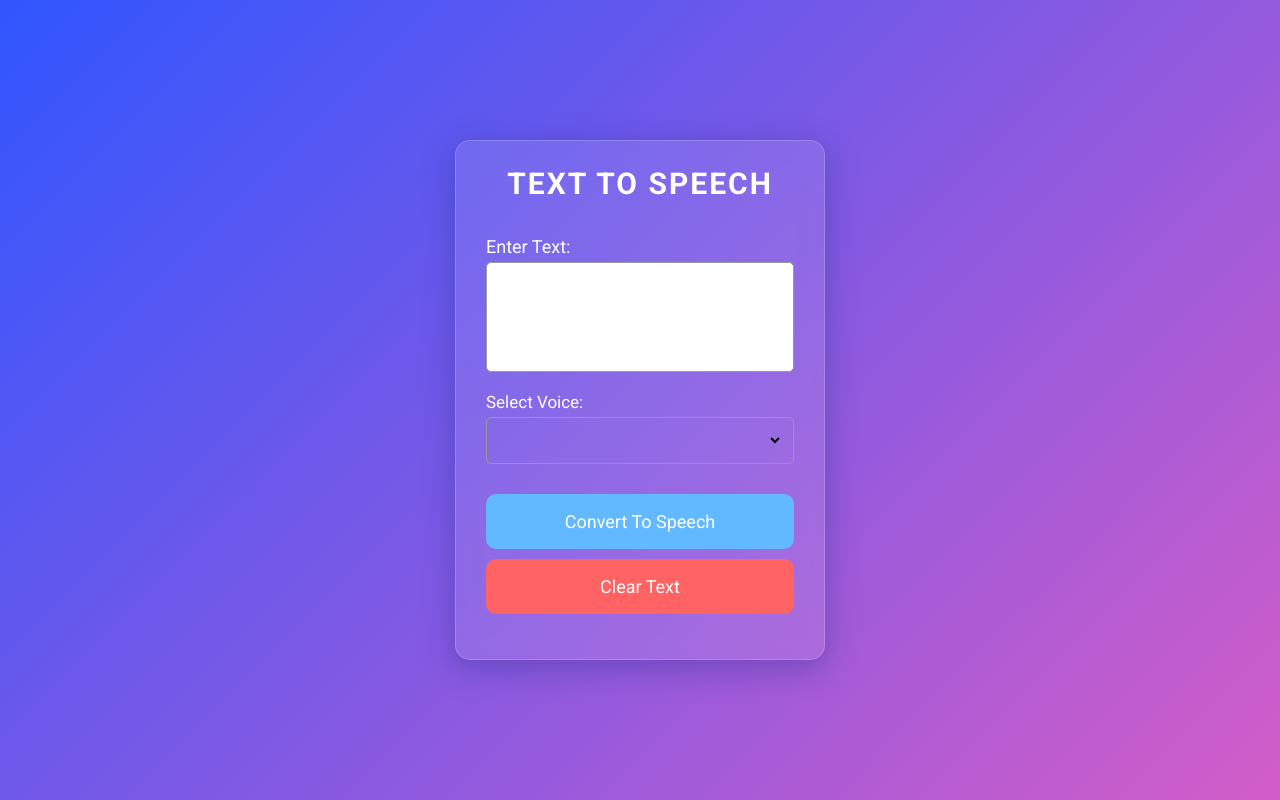
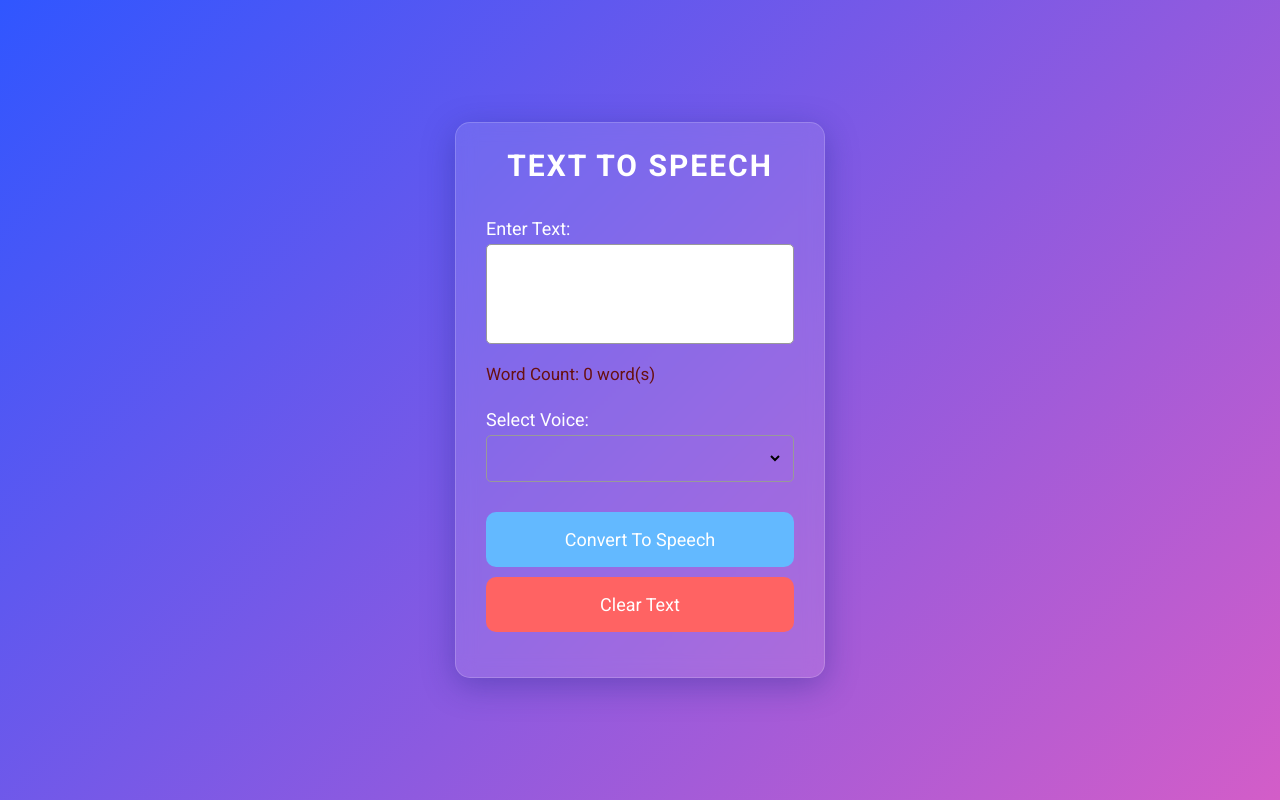
Before and after one commit to jsho982045/Text-To-Speech, a plain HTML site: page index.html in a window 1280 px wide. Drawn offline with Linux system fonts and the light colour scheme.

Commit message:
Added word count

```diff
--- a/index.html
+++ b/index.html
@@ -19,6 +19,9 @@
                 <textarea></textarea>
             </div>
             <div class="row">
+                <label class="word-count">Word Count: <span id="word-count">0</span></label>
+            </div>
+            <div class="row">
                 <label>Select Voice:</label>
                 <div class="outer">
                     <select></select>
--- a/script.js
+++ b/script.js
@@ -3,6 +3,7 @@ const textarea = document.querySelector("textarea"),
     speechBtn = document.querySelector("button");
     speakingIndicator = document.createElement("div");
     clearBtn = document.querySelector("#clear-text");
+    wordCountDisplay = document.querySelector("#word-count");
 
 let synth = speechSynthesis,
     isSpeaking = true;
@@ -43,6 +44,17 @@ function textToSpeech(text) {
 }
 
 
+textarea.addEventListener('input', updateWordCount);
+
+function updateWordCount() {
+    let text = textarea.value.trim();
+    let words = text.split(/\s+/).filter(function(n) { return n != '' });
+    wordCountDisplay.textContent = words.length + " word(s)";
+
+}
+updateWordCount();
+
+
 speakingIndicator.style.cssText = `
     text-align: center;
     color: white;
@@ -73,6 +85,8 @@ speechBtn.addEventListener("click", e => {
     }
 });
 
+
+
 voiceList.addEventListener('change', () => {
     if (textarea.value !== '') {
         textToSpeech(textarea.value);
--- a/style.css
+++ b/style.css
@@ -71,7 +71,7 @@ form :where(textarea, select, button){
 
 form .row textarea{
     resize: none;
-    height: 110px;
+    height: 100px;
     font-size: 15px;
     padding: 8px 10px;
     border: 1px solid #999;
@@ -95,10 +95,12 @@ form .row select{
     font-size: 14px;
     background: none;
     color: #000;
+    cursor: pointer;
 }
 
 form .row select::-webkit-scrollbar{
     width: 8px;
+
 }
 
 form .row select::-webkit-scrollbar-track{
@@ -109,7 +111,9 @@ form .row select::-webkit-scrollbar-thumb{
     background-color: #888;
     border-radius: 8px;
     border-right: 2px solid #fff;
+    cursor: pointer;
 }
+
 
 form button{
     height: 55px;
@@ -140,3 +144,8 @@ form button:hover{
 .clearBtn {
     background: #ff6363;
 }
+
+.word-count {
+    font-size: 12px;
+    color: #681010;
+}
```
